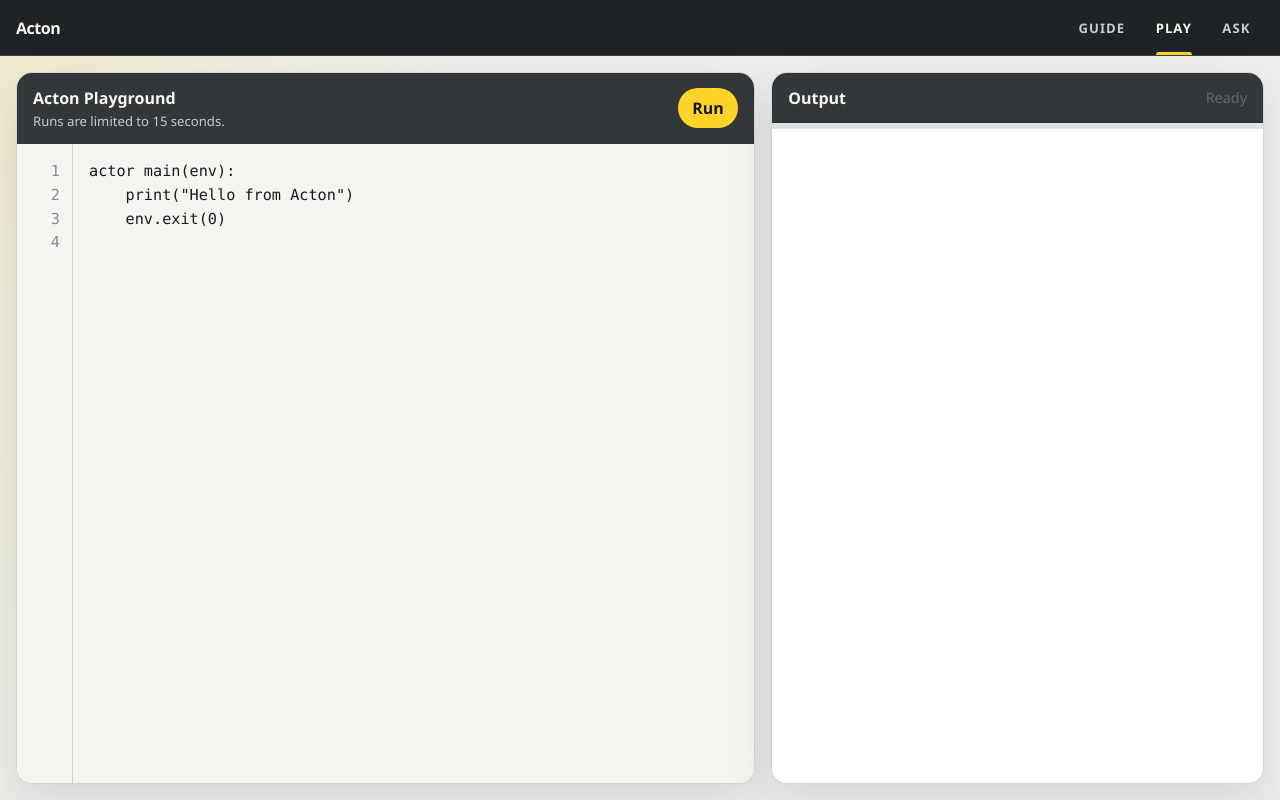
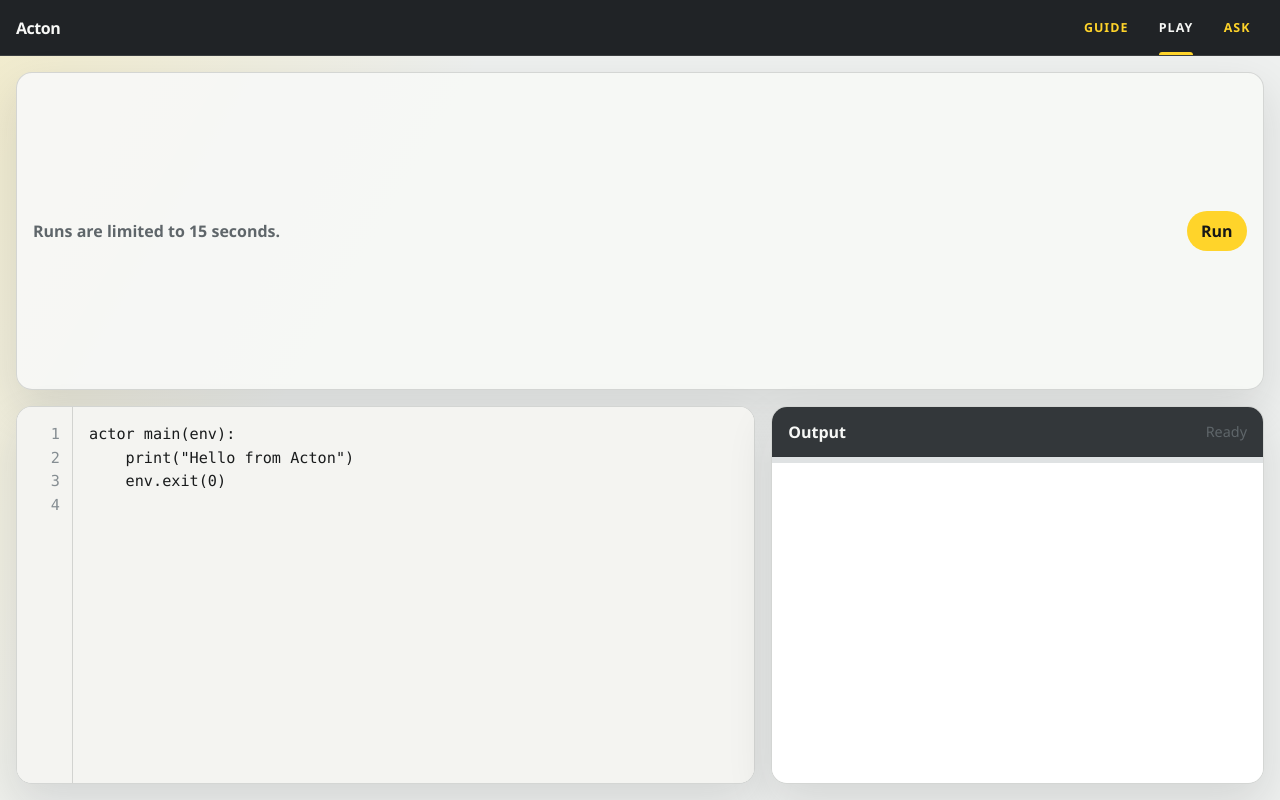
Before and after one commit to actonlang/ask-acton, a website: page public/playground/index.html in a window 1280 px wide. Drawn offline with Linux system fonts and the light colour scheme.

Commit message:
Align Play and Ask navigation
The Play and Ask headers still differed from the guide chrome: inactive site links were muted gray, and the playground repeated the Acton name in an inner panel header. That made the pages feel like separate applications rather than one Guide, Play, Ask surface.

This change uses the same yellow inactive navigation treatment as the guide, keeps the active site white with a yellow underline, and removes the redundant playground editor header. The run limit and Run action now live in a compact toolbar above the panels.

```diff
--- a/public/playground/index.html
+++ b/public/playground/index.html
@@ -17,14 +17,12 @@
     </header>
 
     <main class="playground">
+      <div class="playground__toolbar">
+        <p>Runs are limited to 15 seconds.</p>
+        <button id="run" type="button">Run</button>
+      </div>
+
       <section class="playground__editor">
-        <header>
-          <div>
-            <p>Acton Playground</p>
-            <small>Runs are limited to 15 seconds.</small>
-          </div>
-          <button id="run" type="button">Run</button>
-        </header>
         <div class="editor-frame">
           <pre id="line-numbers" aria-hidden="true">1</pre>
           <textarea id="code" spellcheck="false" wrap="off">actor main(env):
--- a/public/playground/playground.css
+++ b/public/playground/playground.css
@@ -17,6 +17,7 @@
   --progress-bg: #dfe2e3;
   --progress-fill-start: #ffd42a;
   --progress-fill-end: #9c7412;
+  --chrome-bg: #202326;
   --shadow: 0 18px 45px rgba(21, 22, 23, 0.12);
 }
 
@@ -40,6 +41,7 @@
     --progress-fill-start: #ffd42a;
     --progress-fill-end: #ffe15d;
     --shadow: 0 24px 70px rgba(0, 0, 0, 0.38);
+    --chrome-bg: #111213;
   }
 }
 
@@ -69,7 +71,7 @@
   min-height: 3.5rem;
   border-bottom: 1px solid rgba(255, 255, 255, 0.12);
   padding: 0 1rem;
-  background: #202326;
+  background: var(--chrome-bg, #202326);
   color: #f7f8f6;
 }
 
@@ -92,8 +94,8 @@
   display: inline-flex;
   align-items: center;
   padding: 0 0.85rem;
-  color: #c8cdd0;
-  font-size: 0.82rem;
+  color: var(--accent);
+  font-size: 0.78rem;
   font-weight: 800;
   letter-spacing: 0.08em;
   text-decoration: none;
@@ -128,6 +130,26 @@
   padding: 1rem;
 }
 
+.playground__toolbar {
+  display: flex;
+  grid-column: 1 / -1;
+  align-items: center;
+  justify-content: space-between;
+  gap: 1rem;
+  min-height: 3.5rem;
+  border: 1px solid var(--border);
+  border-radius: 1rem;
+  padding: 0.85rem 1rem;
+  background: var(--panel);
+  box-shadow: var(--shadow);
+}
+
+.playground__toolbar p {
+  margin: 0;
+  color: var(--muted);
+  font-weight: 650;
+}
+
 .playground__editor,
 .playground__output {
   display: grid;
@@ -140,7 +162,7 @@
 }
 
 .playground__editor {
-  grid-template-rows: auto 1fr;
+  grid-template-rows: 1fr;
 }
 
 .playground__output {
@@ -279,7 +301,7 @@
 
   .playground {
     grid-template-columns: 1fr;
-    grid-template-rows: minmax(24rem, 1fr) minmax(16rem, 0.7fr);
+    grid-template-rows: auto minmax(24rem, 1fr) minmax(16rem, 0.7fr);
     min-height: calc(100vh - 6.1rem);
   }
 
```
Also changed, not shown: src/server.ts (+6 -4 lines).
